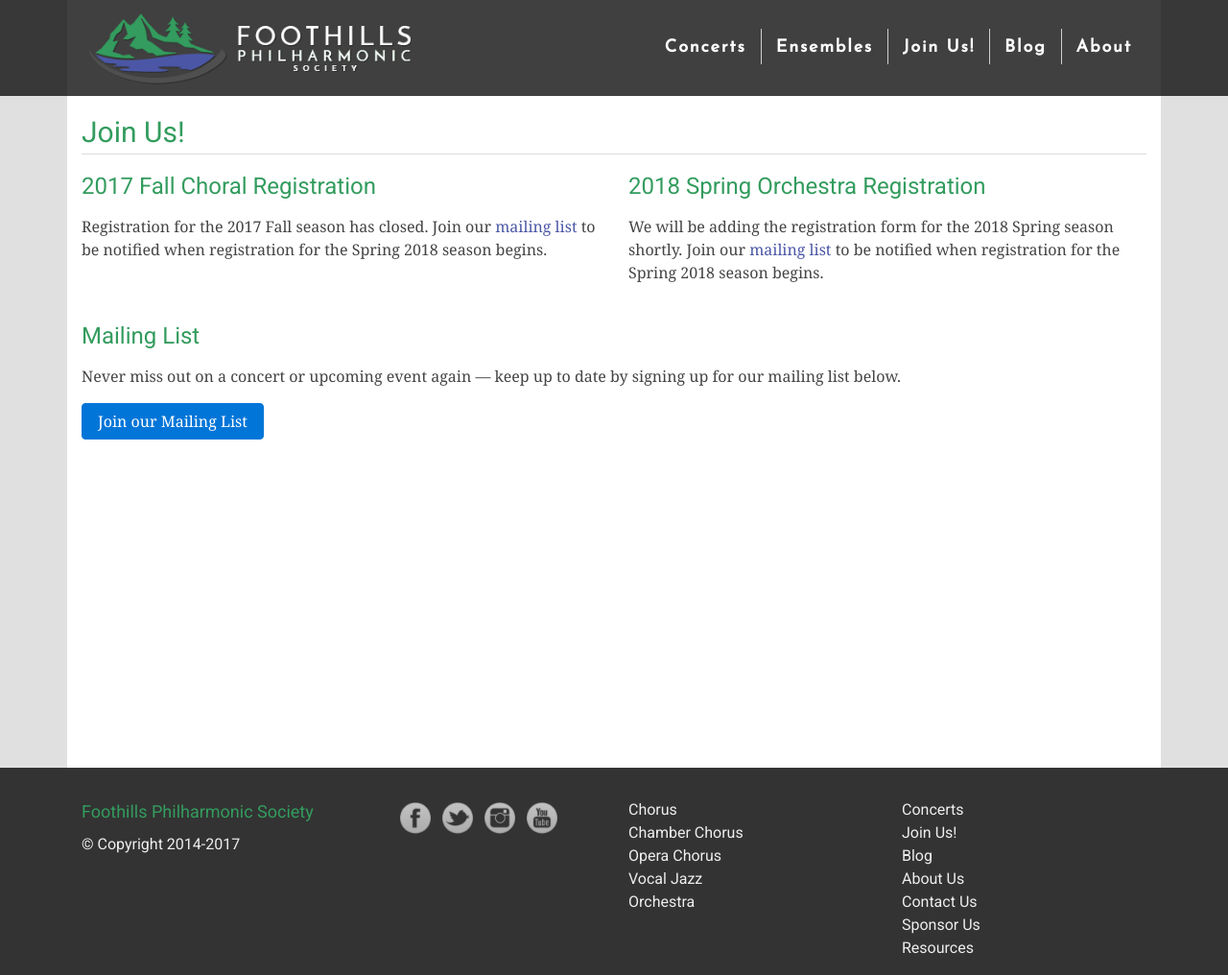
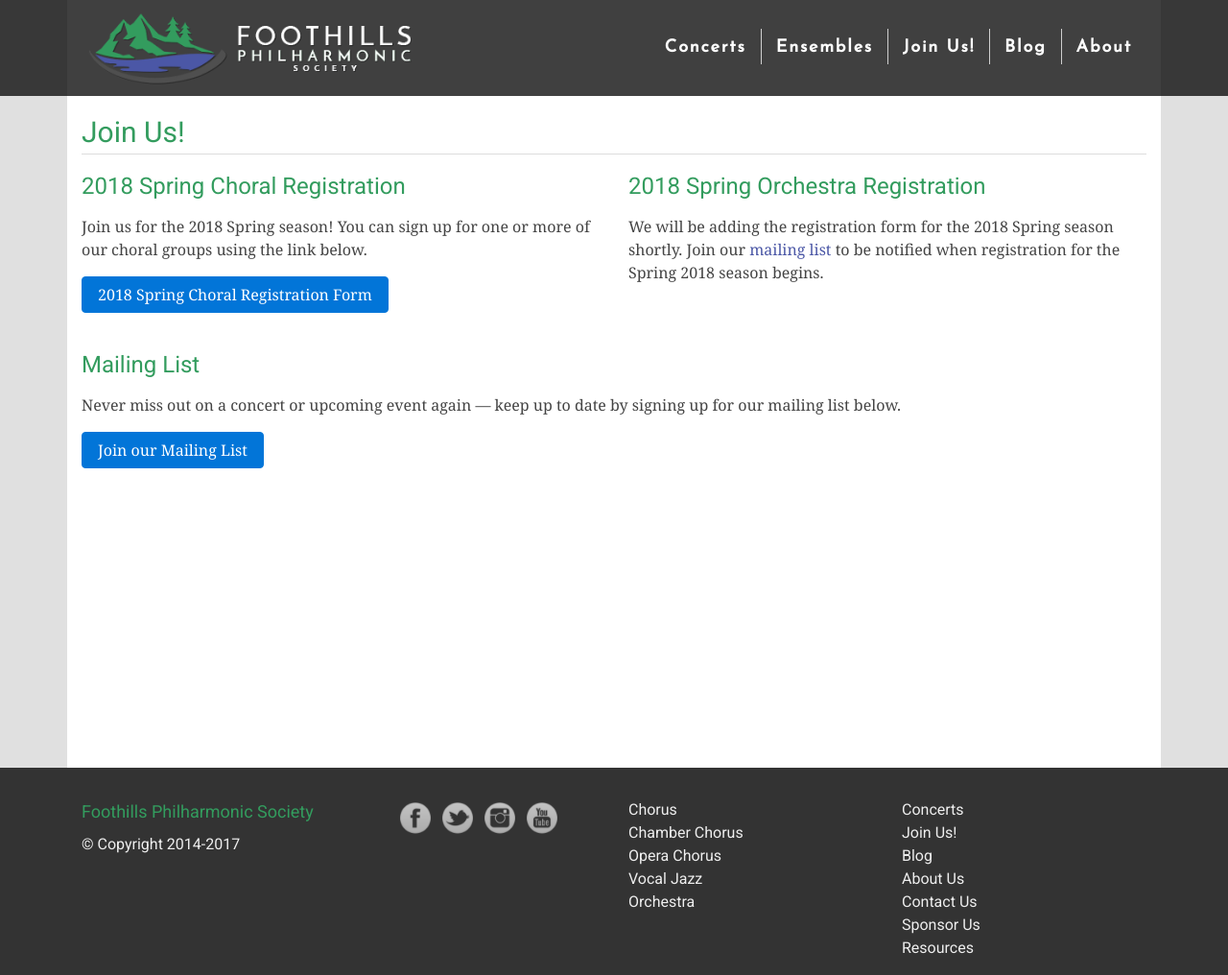
Before and after one commit to percyhanna/fps, a Jekyll site: the page built from join.html, in a window 1280 px wide and 1016 px high. Shown: the whole window at 96% size. Built offline with Jekyll 4.4.1, drawn with Linux system fonts in a browser that asks for light colours; nearby versions of some CDN libraries; Markdown is read by kramdown in place of the engine named in the settings.

Commit message:
Add choral registration

```diff
--- a/join.html
+++ b/join.html
@@ -7,8 +7,11 @@
 
         <div class="row">
           <div class="col-md col-12">
-            <h2>2017 Fall Choral Registration</h2>
-            <p>Registration for the 2017 Fall season has closed. Join our <a href="http://eepurl.com/bzn_Jf" target="_blank">mailing list</a> to be notified when registration for the Spring 2018 season begins.</p>
+            <h2>2018 Spring Choral Registration</h2>
+            <p>Join us for the 2018 Spring season! You can sign up for one or more of our choral groups using the link below.</p>
+            <p>
+              <a class="btn btn-primary" href="https://goo.gl/forms/GpvZZGdDMF8UqfZl2" target="_blank">2018 Spring Choral Registration Form</a>
+            </p>
           </div>
 
           <div class="col-md col-12">
```
